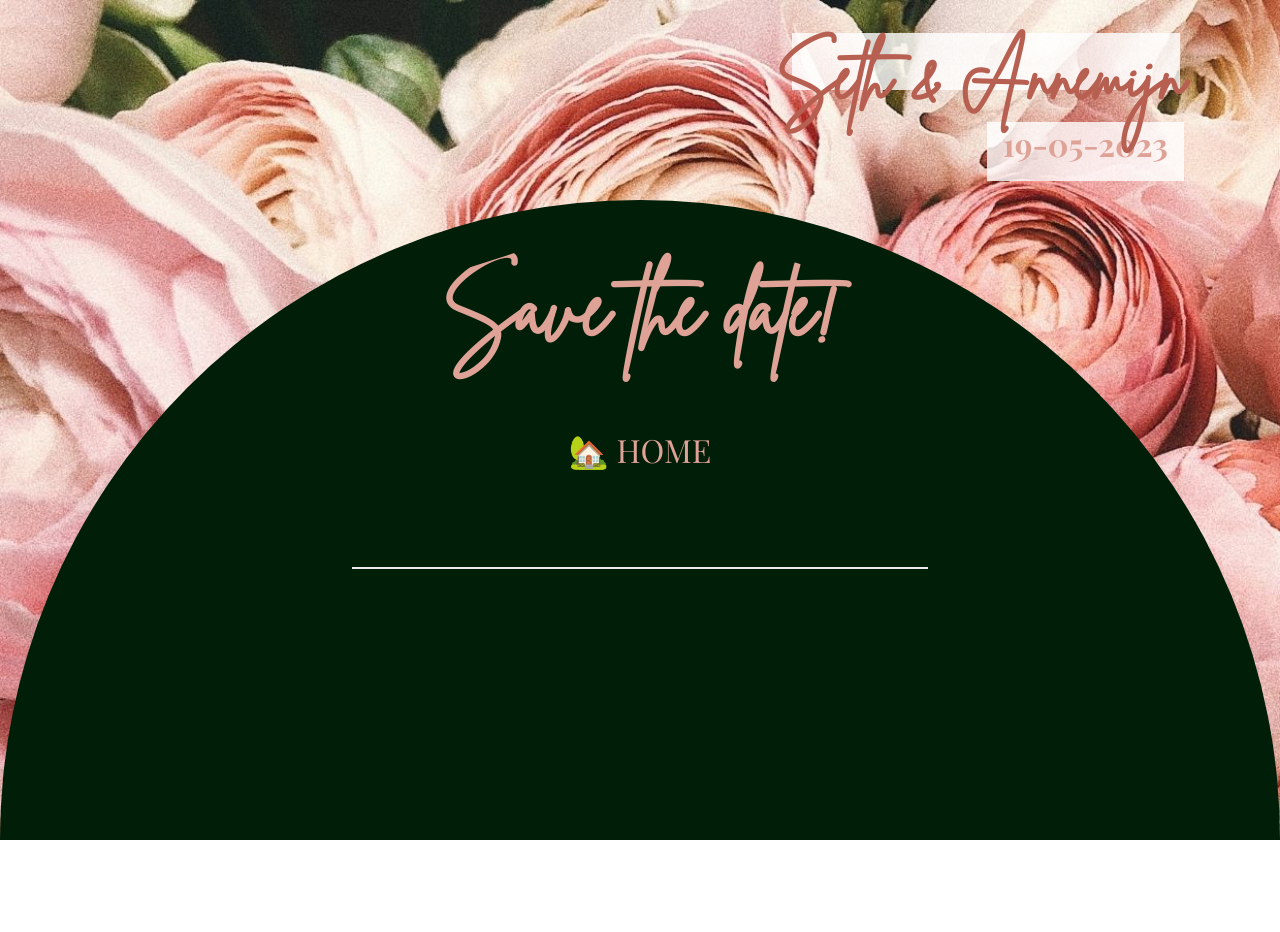
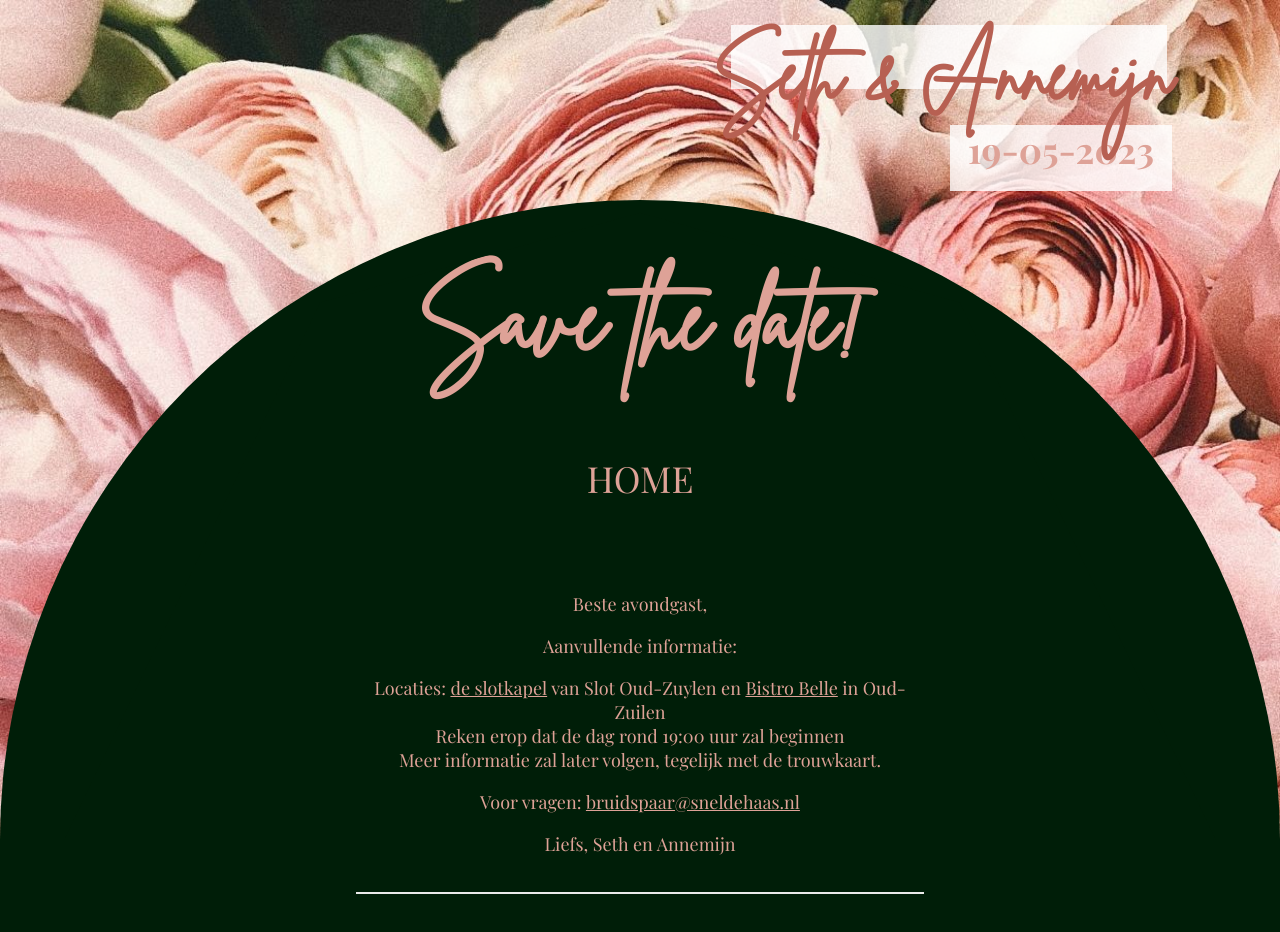
Before and after one commit to sethsnel/BruiloftSnelDeHaas, a Next.js app: page /save-the-date in a window 1280 px wide. Before the commit the page ends 840 px from the top, so only its background shows below. Built offline with nearby package versions, Linux system fonts and the light colour scheme.

Commit message:
Updated day and evening guests

```diff
--- a/components/layout/baseLayout.module.scss
+++ b/components/layout/baseLayout.module.scss
@@ -28,9 +28,9 @@
     100% 100%, //3
     100% 50vw, //4
     95vw 50vw, //5
-    75vw 9vw, //6
+    75vw 8vw, //6
     50vw 1vw, //7
-    25vw 9vw, //8
+    25vw 8vw, //8
     5vw 50vw //9
   );
 
--- a/pages/save-the-date.tsx
+++ b/pages/save-the-date.tsx
@@ -10,16 +10,31 @@ import styles from '../styles/Home.module.scss'
 type saveTheDateProps = {
   fileNames: string[]
   codes: string[]
+  dayGuestsCodes: string[]
 }
 
-const Home: NextPage<saveTheDateProps> = ({ fileNames, codes }: saveTheDateProps) => {
+const Home: NextPage<saveTheDateProps> = ({
+  fileNames,
+  codes,
+  dayGuestsCodes
+}: saveTheDateProps) => {
   const router = useRouter()
 
-    if (router.query.code !== undefined && !codes.includes(router.query.code as string)) {
+  if (
+    router.query.code !== undefined &&
+    !codes.includes(router.query.code as string)
+  ) {
     router.push('/')
   }
 
-    const fileName = fileNames.find(fn => fn.includes(router.query.code as string))
+  const fileName = fileNames.find((fn) =>
+    fn.includes(router.query.code as string)
+  )
+
+  const isDayGuest = dayGuestsCodes.includes(router.query.code as string)
+
+  const bistroBelleLink = <a href="https://www.google.com/maps/place/Bistro+Belle/@52.1270861,5.0687332,17z/data=!3m1!4b1!4m5!3m4!1s0x47c66e4c8f8472cd:0xbf3662610e48b262!8m2!3d52.1270828!4d5.0709219" target="_blank" rel="noreferrer">Bistro Belle</a>
+  const slotkapelLink = <a href="https://www.google.com/maps/place/Kerk+te+Oud-Zuilen/@52.1269834,5.0712192,18.38z/data=!4m12!1m6!3m5!1s0x47c66e4c8f8472cd:0xbf3662610e48b262!2sBistro+Belle!8m2!3d52.1270828!4d5.0709219!3m4!1s0x47c66e4c8e04126f:0x40267540fe1b4faf!8m2!3d52.1268866!4d5.071216" target="_blank" rel="noreferrer">de slotkapel</a>
 
   return (
     <div className={styles.container}>
@@ -33,22 +48,37 @@ const Home: NextPage<saveTheDateProps> = ({ fileNames, codes }: saveTheDateProps
         <h1 className={styles.menuTitle}>Save the date!</h1>
         <ul className={styles.menu}>
           <li>
-                        <Link href="/">
-                            <a>🏡 home</a>
+            <Link href='/'>
+              <a>Home</a>
             </Link>
           </li>
         </ul>
         <div className='body'>
-                    {
-                        (router.query.code) && (
+          {router.query.code && (
             <video controls>
-                                <source src={`/videos/${fileName}`} type="video/mp4" />
+              <source src={`/videos/${fileName}`} type='video/mp4' />
             </video>
-                        )
+          )}
+        </div>
+        <p>Beste {isDayGuest ? 'daggast' : 'avondgast'},</p>
+        <p>Aanvullende informatie:</p>
+        <ul>
+
+          {isDayGuest ?
+            <li>Locaties: {bistroBelleLink} in Oud-Zuilen en {slotkapelLink} van Slot Oud-Zuylen`</li> :
+            <li>Locaties: {slotkapelLink} van Slot Oud-Zuylen en {bistroBelleLink} in Oud-Zuilen</li>
           }
-                </div>
+          <li>
+            Reken erop dat de dag rond {isDayGuest ? '12:00' : '19:00'} uur zal beginnen
+          </li>
+          <li>
+            Meer informatie zal later volgen, tegelijk met de trouwkaart.
+          </li>
+        </ul>
+        <p>Voor vragen: <a href="mailto:bruidspaar@sneldehaas.nl" title="Mail het bruidspaar">bruidspaar@sneldehaas.nl</a></p>
+        <p>Liefs, Seth en Annemijn</p>
       </main>
-        </div>
+    </div >
   )
 }
 
@@ -97,21 +127,70 @@ export async function getStaticProps() {
         'STEVEN-YFLJX.mp4',
         'STUDENTEN-DGUGF.mp4',
         'THOMAS-PJNJL.mp4',
-            'VPO-EDUEU.mp4'
+        'VPO-EDUEU.mp4',
       ],
-        codes:[
-            'KVRAR', 'XGYYM', 'MYQRT', 'MDGAT',
-            'MKBDU', 'CXCTY', 'GMDJF', 'KQCML',
-            'ATPKR', 'MPPEJ', 'KGTKQ', 'AKUAF',
-            'YHLPR', 'YDFFE', 'SRTYF', 'BZGZR',
-            'RQXFK', 'QYZUT', 'TZXDN', 'HUZYR',
-            'FCQBA', 'BJTNS', 'HEVDZ', 'PXSLL',
-            'ZVHQL', 'LOASE', 'HQSRS', 'BAVEP',
-            'NNYCD', 'TUCBF', 'EUVZA', 'FVZFP',
-            'GXAEP', 'YFLJX', 'DGUGF', 'PJNJL',
-            'EDUEU'
-          ]
-      }
+      codes: [
+        'KVRAR',
+        'XGYYM',
+        'MYQRT',
+        'MDGAT',
+        'MKBDU',
+        'CXCTY',
+        'GMDJF',
+        'KQCML',
+        'ATPKR',
+        'MPPEJ',
+        'KGTKQ',
+        'AKUAF',
+        'YHLPR',
+        'YDFFE',
+        'SRTYF',
+        'BZGZR',
+        'RQXFK',
+        'QYZUT',
+        'TZXDN',
+        'HUZYR',
+        'FCQBA',
+        'BJTNS',
+        'HEVDZ',
+        'PXSLL',
+        'ZVHQL',
+        'LOASE',
+        'HQSRS',
+        'BAVEP',
+        'NNYCD',
+        'TUCBF',
+        'EUVZA',
+        'FVZFP',
+        'GXAEP',
+        'YFLJX',
+        'DGUGF',
+        'PJNJL',
+        'EDUEU',
+      ],
+      dayGuestsCodes: [
+        'GXAEP',
+        'BZGZR',
+        'RQXFK',
+        'PJNJL',
+        'BJTNS',
+        'NNYCD',
+        'HQSRS',
+        'BAVEP',
+        'ZVHQL',
+        'MKBDU',
+        'MDGAT',
+        'MPPEJ',
+        'GMDJF',
+        'HUZYR',
+        'KVRAR',
+        'HEVDZ',
+        'FCQBA',
+        'TUCBF',
+        'FVZFP',
+        'ATPKR',
+      ],
+    },
   }
 }
 
--- a/styles/globals.scss
+++ b/styles/globals.scss
@@ -16,6 +16,11 @@
   outline-width: 2px;
 }
 
+::selection {
+  color: $textAccent;
+  background: $selection;
+}
+
 * {
   box-sizing: border-box;
 }
@@ -27,10 +32,15 @@ body {
   color: $textColor;
   font-family: PlayfairDisplay, -apple-system, BlinkMacSystemFont, Segoe UI, Roboto, Oxygen,
     Ubuntu, Cantarell, Fira Sans, Droid Sans, Helvetica Neue, sans-serif;
+  font-size: 18px;
 }
 
 a {
   color: inherit;
+
+  &:hover {
+    color: $textAccent
+  }
 }
 
 h1, h2, h3 {
@@ -40,11 +50,16 @@ h1, h2, h3 {
 ul, ol {
   list-style-type: none;
   padding: 0;
-  margin: 0;
+  margin: 1em 0 0 0;
+  text-align: center;
 }
 
 .body {
   margin-top: 4em;
+}
+
+p {
+  margin: 1em 0 0 0;
 }
 
 body video {
@@ -53,7 +68,8 @@ body video {
 }
 
 input {
-  margin-top: 1em;
+  margin: 1em 0 0 0;
+  padding: 0.5rem;
   font-size: 4em;
   font-family: PlayfairDisplay;
   font-weight: bold;
--- a/styles/variables.scss
+++ b/styles/variables.scss
@@ -2,3 +2,4 @@ $textColor: #DEA297;
 $textAccent: #B76052;
 $backgroundTint: #808f84;
 $background: #001E08;
+$selection: #2c312da9;
```
Also changed, not shown: pages/index.tsx (+6 -6 lines), pages/overzicht.tsx (+7 -7 lines), public/flyer-std.png (added), vercel.json (deleted). Lines whose indentation alone changed are shown as unchanged.
